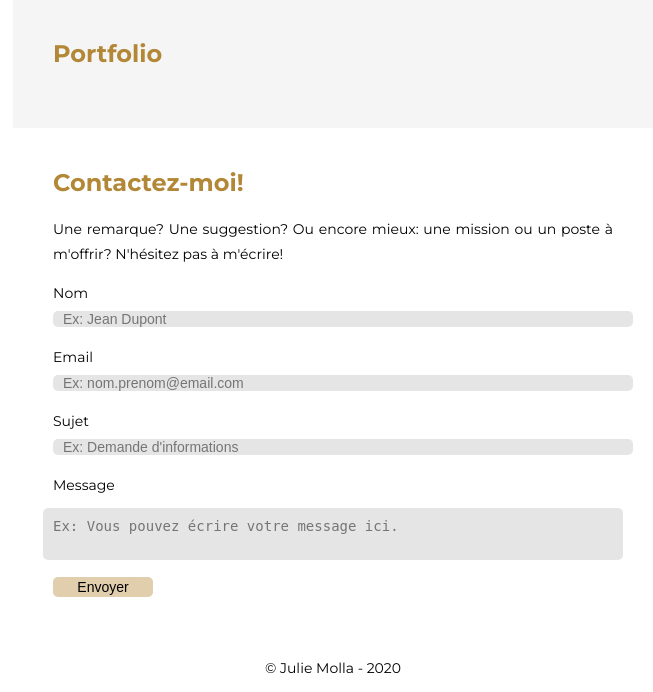
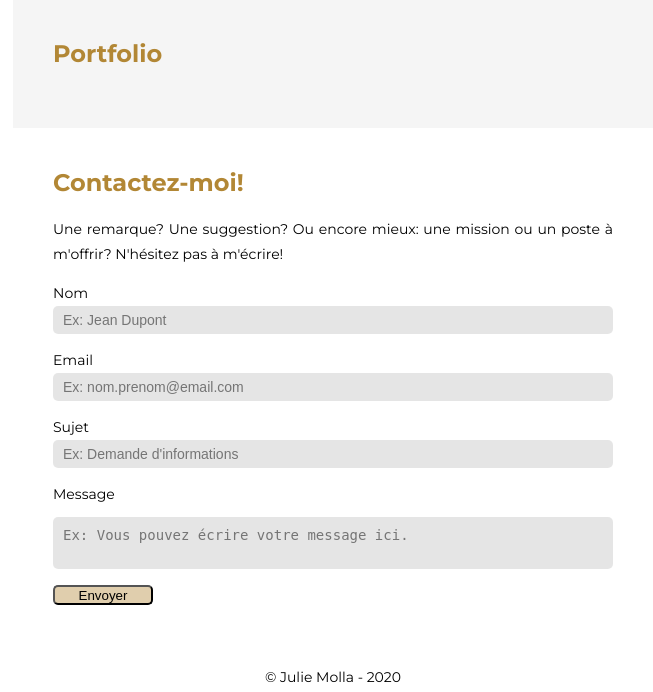
Before and after one commit to JulieMolla/juliemolla.github.io, a PHP site: page / in a window 1280 px wide. Shown: the part 2761-3453 px from the top of the page, without its empty margins (627-1280 px from the left). Run offline with PHP 8.4, Linux system fonts and the light colour scheme.

Commit message:
contact remplace input par button

```diff
--- a/contact.php
+++ b/contact.php
@@ -37,7 +37,7 @@
                 </p>
 
                 <p>
-                    <input class="submit" type="submit" value="Envoyer">
+                    <button class="submit" type="submit">Envoyer</button>
                 </p>
             </form>
             <?php
--- a/style.css
+++ b/style.css
@@ -115,6 +115,12 @@ aside {
     padding: 10px;
 }
 
+.details {
+    font-size: 6px;
+    font-weight: lighter;
+
+}
+
 .experience__title, .formation {
     line-height: none;
 }
@@ -165,12 +171,13 @@ label {
 input, textarea {
     font-size: 14px;
     border  : none;
-    padding : 0 10px;
+    padding : 14px 10px;
     margin  : 0;
     width   : 100%;
     height: 100%;
     background: rgba(0,0,0,.1);
     border-radius: 5px;
+    box-sizing: border-box;
   }
 
   input:focus, textarea:focus {
@@ -190,13 +197,13 @@ input, textarea {
     width: 100px;
     height: 20px;
     text-align: center;
-
+    border-radius: 5px;
 }
 
 textarea {
     display : block;
     padding : 10px;
-    margin  : 10px 0 0 -10px;
+    margin  : 10px 0 0 0px;
     width   : 100%;
     height  : 100%;
     resize  : none;
```
